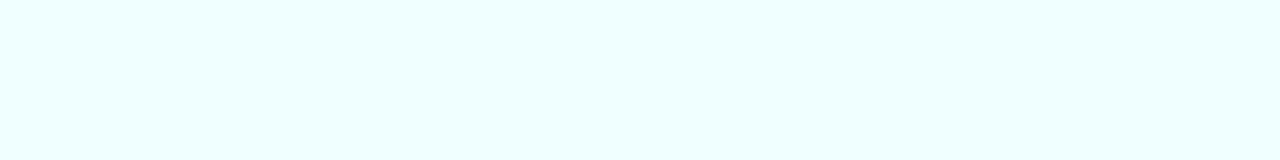
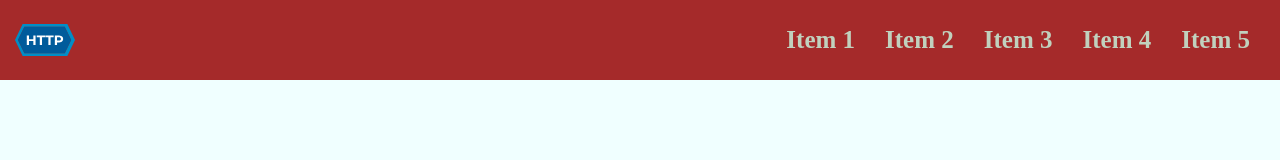
Before and after one commit to apuntesnavarrete/menu_responsive, a plain HTML site: page index.html in a window 1280 px wide. Drawn offline with Linux system fonts and the light colour scheme.

Commit message:
Menu de escritorio realizado

```diff
--- a/index.css
+++ b/index.css
@@ -1,3 +1,43 @@
+*{
+    padding: 0;
+    margin: 0;
+    box-sizing: 0;
+}
 body{
     background-color: azure;
 }
+.header{
+    padding: 15px;
+    background-color: brown;
+    font-size: 25px;
+    font-weight: bold;
+    color: rgb(193, 209, 190);
+}
+.nav{
+    width: 100%;
+    height: 50px;
+    display: flex;
+    justify-content: space-between;
+    align-items: center;
+}
+.logo{
+    width: 60px;
+}
+
+ul{
+    display: flex;
+    height: 40px;
+    align-items: center;
+
+}
+
+li{
+    display: inline;
+    padding: 5px 15px;
+}
+li:hover{
+    background-color: rgb(119, 38, 38);
+    cursor: pointer;
+    color: burlywood;
+    transition: all 1s;
+}
--- a/index.html
+++ b/index.html
@@ -8,7 +8,18 @@
     <title>Menu Responsive</title>
 </head>
 <body>
-
+    <header class="header">
+        <nav class="nav">
+           <img src="logo.svg" class="logo"/>
+            <ul>
+                <li>Item 1</li>
+                <li>Item 2</li>
+                <li>Item 3</li>
+                <li>Item 4</li>
+                <li>Item 5</li>
+            </ul>
+        </nav>
+    </header>
     <script src="index.js"></script>
 </body>
 </html>
```
Also changed, not shown: logo.svg (added).
